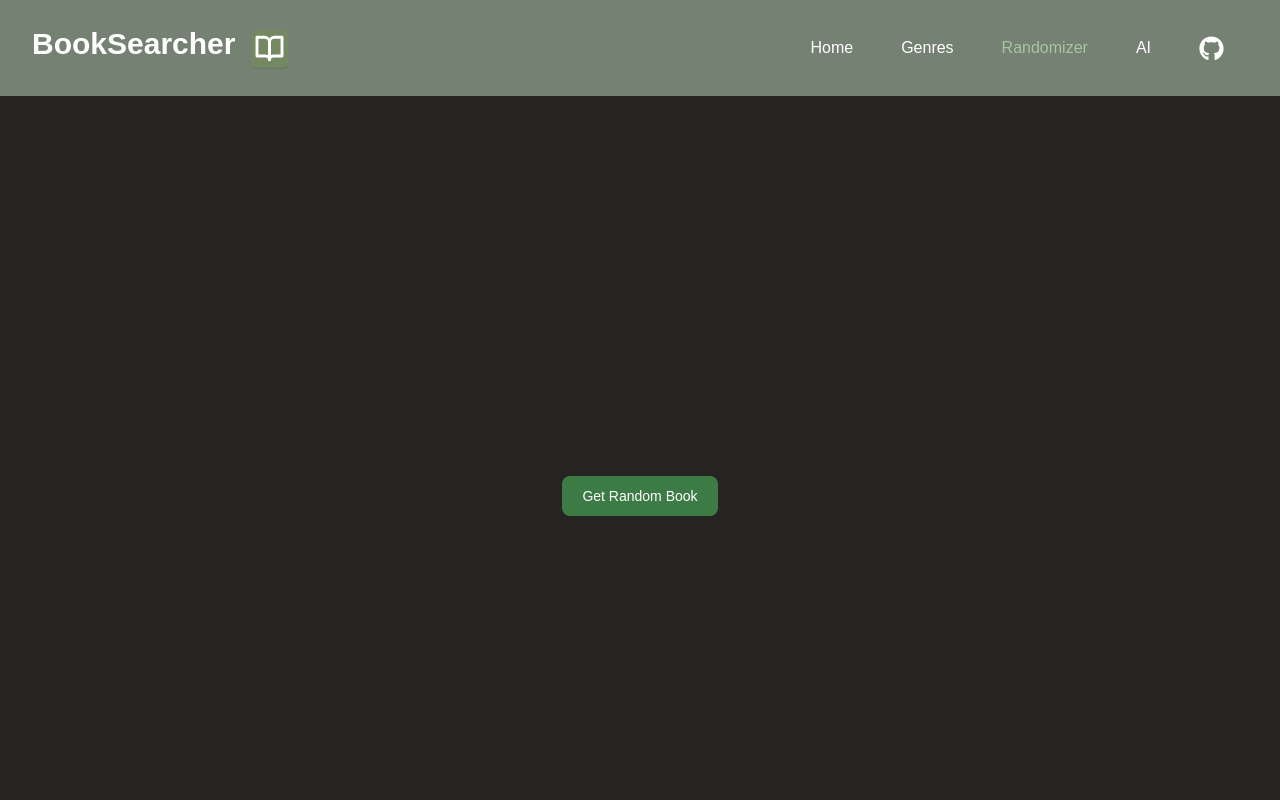
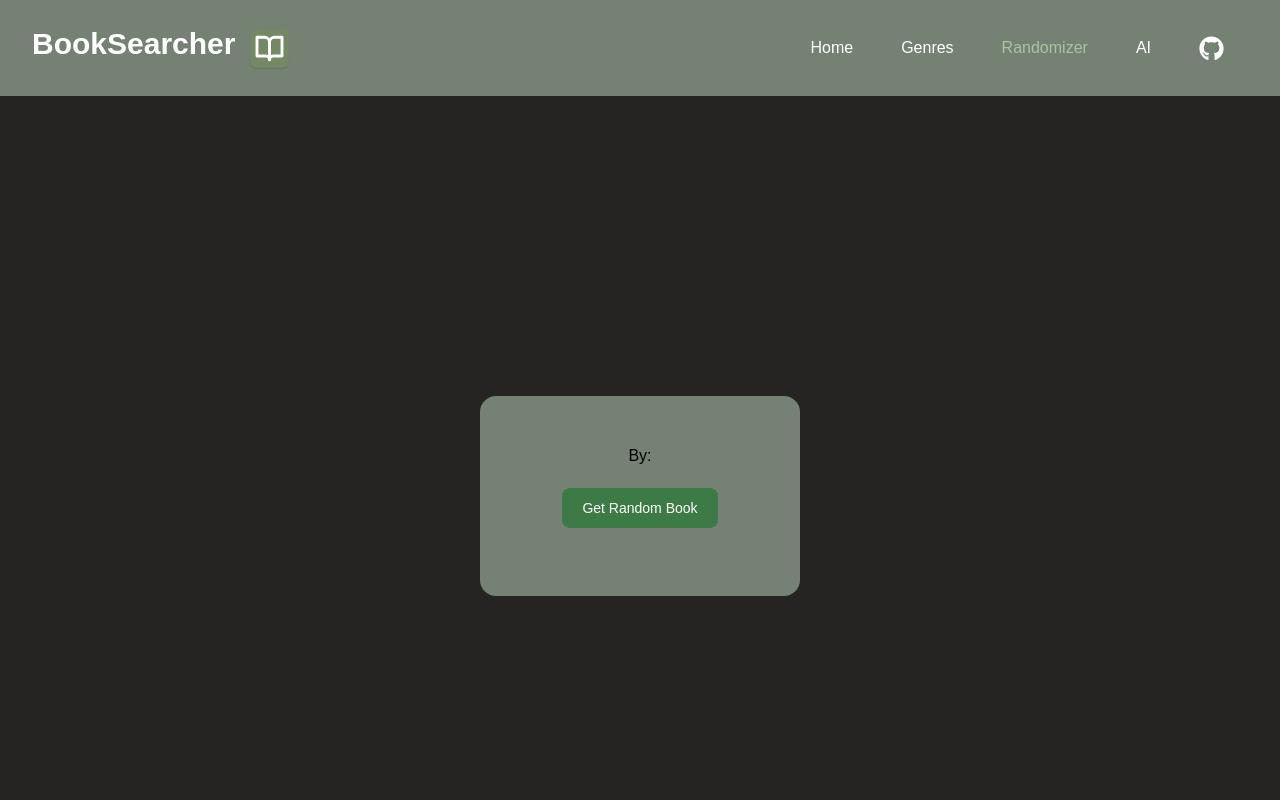
Before and after one commit to av1ad/BookSearcher, a Next.js app: page /randomizer in a window 1280 px wide. Shown: the top 800 px of the page. Built offline with nearby package versions, Linux system fonts and the light colour scheme; a web font is replaced by a local one.

Commit message:
Meow styling

```diff
--- a/src/app/ai/page.tsx
+++ b/src/app/ai/page.tsx
@@ -101,7 +101,7 @@ export default function AI() {
       <div className="min-h-screen justify-items-center content-normal">
         <textarea
           placeholder="Give me a book similar to......"
-          className="block w-[75%] p-2.5 bg-[#4f5d4d] text-[#a9c5a0] rounded-lg m-10"
+          className="block w-[75%] mx-auto p-2.5 bg-[#4f5d4d] text-[#a9c5a0] rounded-lg m-5"
           value={recommendation}
           onChange={(e) => setRecommendation(e.target.value)}
         ></textarea>
--- a/src/app/randomizer/page.tsx
+++ b/src/app/randomizer/page.tsx
@@ -10,9 +10,9 @@ export default function Randomizer() {
 
   const [bookCover, setBookCover] = useState<React.JSX.Element | undefined>();
   const [isLoading, setIsLoading] = useState<boolean>(false);
-  const [title, setTitle] = useState<string>("")
-  const [author, setAuthor] = useState<string>("")
-  const [isDisabled, setIsDisabled] = useState<boolean>(false)
+  const [title, setTitle] = useState<string>("");
+  const [author, setAuthor] = useState<string>("");
+  const [isDisabled, setIsDisabled] = useState<boolean>(false);
 
   async function randomBook() {
     try {
@@ -33,8 +33,8 @@ export default function Randomizer() {
             />
           );
           setBookCover(img);
-          setTitle(books.docs[randomBook].title)
-          setAuthor(books.docs[randomBook].author_name[0])
+          setTitle(books.docs[randomBook].title);
+          setAuthor(books.docs[randomBook].author_name[0]);
         });
     } catch {
       console.log("Cannot fetch books...trying again");
@@ -43,24 +43,35 @@ export default function Randomizer() {
     }
   }
   return (
-
     // Make this into a card with bg, etc.
     <div>
       <Header />
-      <div className="min-h-screen content-center justify-items-center justify-center">
-        <h1>{isLoading ? "" : title}</h1>
+      <div className="min-h-screen content-center">
+        <div className="justify-items-center items-center justify-center content-center w-80 m-auto p-12 bg-[#758173] text-black rounded-2xl">
           {isLoading ? (
-          <li className="w-[12.75em] h-[21em] m-10 animate-pulse list-none bg-white"></li>
+            <li className="w-[12.75em] h-[21em] animate-pulse list-none bg-white"></li>
           ) : (
             bookCover
           )}
-        <p>{isLoading ? "" : author}</p>
-        {isLoading ? <button disabled={isDisabled} className="focus:outline-none text-white bg-[#3c7a46] hover:bg-green-800 focus:ring-4 focus:ring-green-300 font-medium rounded-lg text-sm px-5 py-2.5 my-5 dark:bg-[#3c7a46] dark:hover:bg-green-700 dark:focus:ring-green-800" onClick={() => setIsDisabled(true)}>
+          <h1 className="font-bold">{isLoading ? "" : title}</h1>
+          <p>{isLoading ? "" : `By: ${author}`}</p>
+          {isLoading ? (
+            <button
+              disabled={isDisabled}
+              className="focus:outline-none text-white bg-[#3c7a46] hover:bg-green-800 focus:ring-4 focus:ring-green-300 font-medium rounded-lg text-sm px-5 py-2.5 my-5 dark:bg-[#3c7a46] dark:hover:bg-green-700 dark:focus:ring-green-800"
+              onClick={() => setIsDisabled(true)}
+            >
               Generating....
-        </button> : <button className="focus:outline-none text-white bg-[#3c7a46] hover:bg-green-800 focus:ring-4 focus:ring-green-300 font-medium rounded-lg text-sm px-5 py-2.5 my-5 dark:bg-[#3c7a46] dark:hover:bg-green-700 dark:focus:ring-green-800" onClick={() => randomBook()}>
+            </button>
+          ) : (
+            <button
+              className="focus:outline-none text-white bg-[#3c7a46] hover:bg-green-800 focus:ring-4 focus:ring-green-300 font-medium rounded-lg text-sm px-5 py-2.5 my-5 dark:bg-[#3c7a46] dark:hover:bg-green-700 dark:focus:ring-green-800"
+              onClick={() => randomBook()}
+            >
               Get Random Book
-        </button>}
-
+            </button>
+          )}
+        </div>
       </div>
       <Footer />
     </div>
```
Lines whose indentation alone changed are shown as unchanged.
